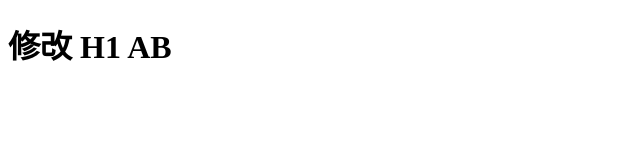
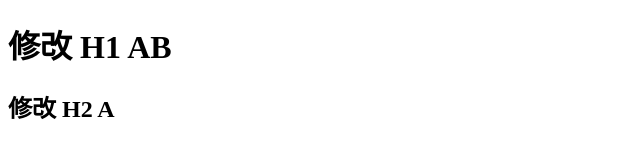
Before and after one commit to hungcurry/git-team1208-5, a plain HTML site: page index.html in a window 1280 px wide. Shown: the whole page, without its empty margins (0-640 px from the left). Drawn offline with Linux system fonts and the light colour scheme.

Commit message:
修改 H2 A

```diff
--- a/index.html
+++ b/index.html
@@ -7,5 +7,6 @@
 </head>
 <body>
   <h1>修改 H1 AB</h1>
+  <h2>修改 H2 A</h2>
 </body>
 </html>
```
